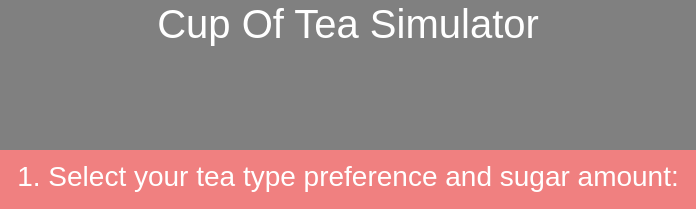
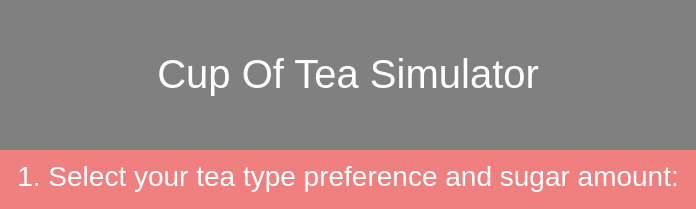
Before and after one commit to iiqrah/cup-of-tea-simulator, a plain HTML site: page index.html in a window 1280 px wide. Shown: the top 209 px of the page, 292-988 px from the left. Drawn offline with nearby package versions, Linux system fonts and the light colour scheme; grey boxes are pictures that could not be loaded; a script that the page names is missing.

Commit message:
Add padding-top to h1

```diff
--- a/style.css
+++ b/style.css
@@ -5,7 +5,9 @@ body{
     text-align: center;
 }
 
-
+h1{
+    padding-top: 50px;;
+}
 
 #stepOne {
     padding: 10px 5px;
```
